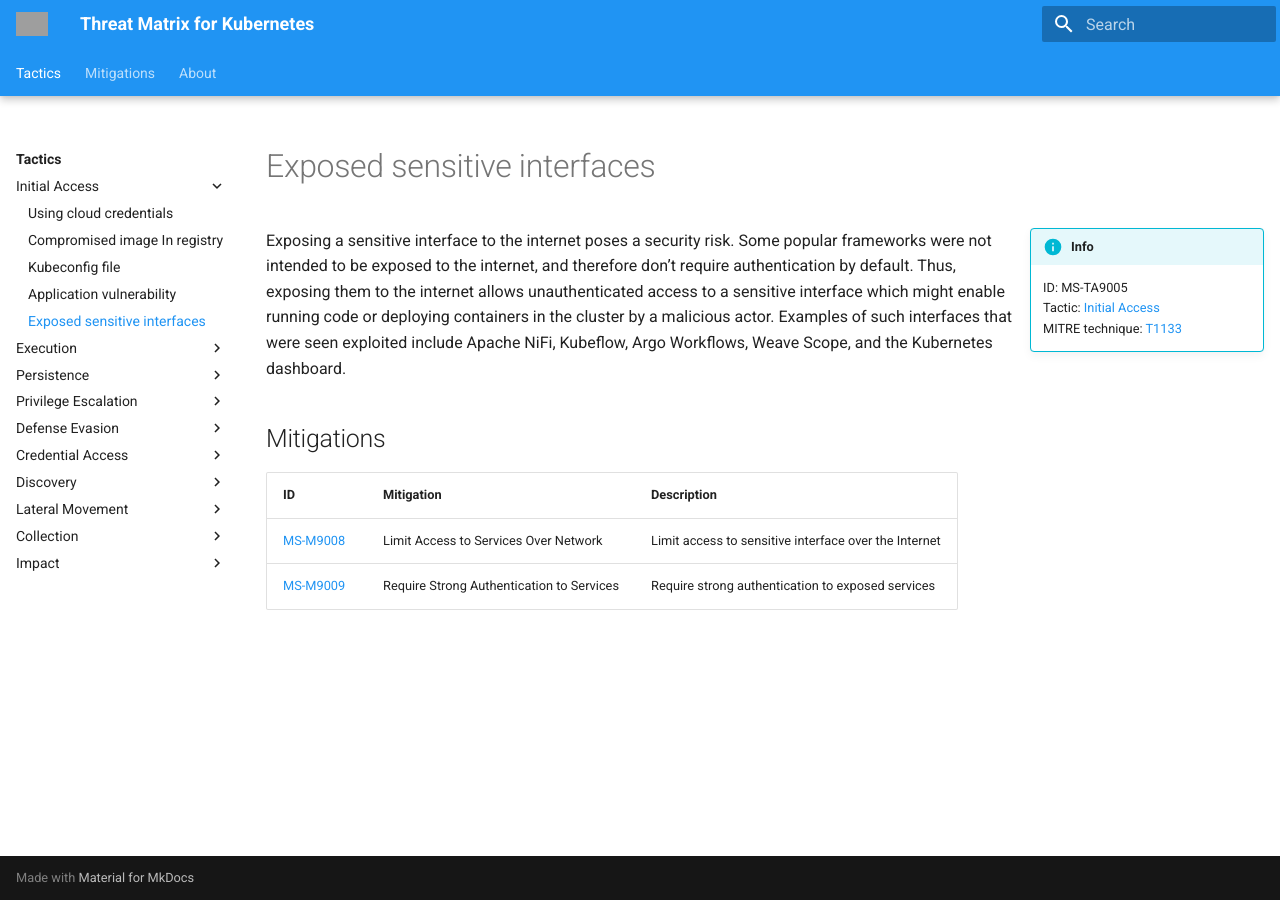
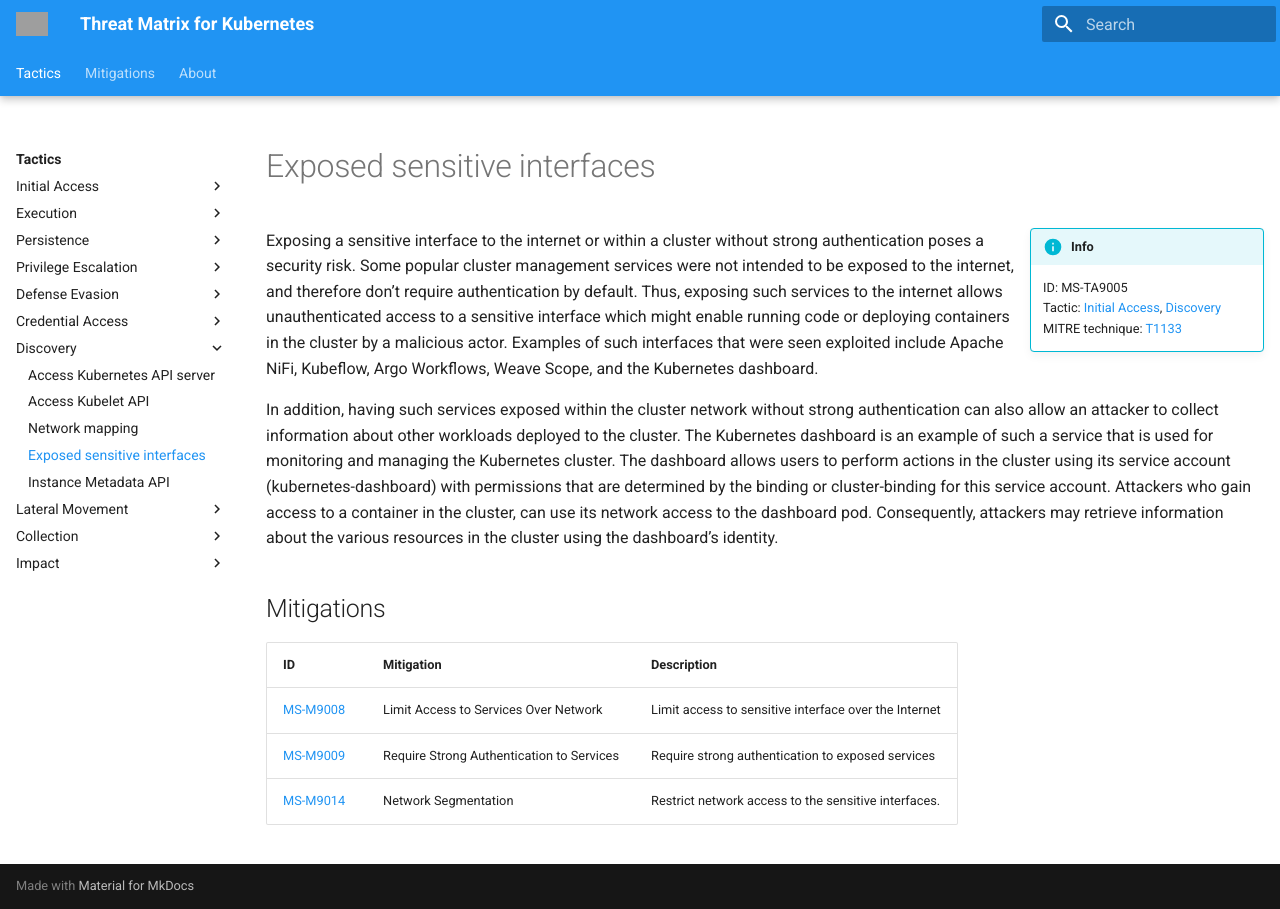
Before and after one commit to microsoft/Threat-Matrix-for-Kubernetes, an MkDocs documentation site: the page built from docs/techniques/Exposed sensitive interfaces.md, in a window 1280 px wide. Built offline with MkDocs 1.6.1 and Material for MkDocs 9.7.7, drawn with Linux system fonts in a browser that asks for light colours; grey boxes are pictures that could not be loaded.

Commit message:
replace exposed k8s dashboard with exposed sensitive services (#17)

```diff
--- a/docs/techniques/Exposed sensitive interfaces.md
+++ b/docs/techniques/Exposed sensitive interfaces.md
@@ -8,10 +8,14 @@ hide:
 
 !!! info inline end
     ID: MS-TA9005<br>
-    Tactic: [Initial Access](../tactics/InitialAccess/index.md) <br>
+    Tactic: [Initial Access](../tactics/InitialAccess/index.md), [Discovery](../tactics/Discovery/index.md) <br>
     MITRE technique: [T1133](https://attack.mitre.org/techniques/T1133/)
 
-Exposing a sensitive interface to the internet poses a security risk. Some popular frameworks were not intended to be exposed to the internet, and therefore don’t require authentication by default. Thus, exposing them to the internet allows unauthenticated access to a sensitive interface which might enable running code or deploying containers in the cluster by a malicious actor. Examples of such interfaces that were seen exploited include Apache NiFi, Kubeflow, Argo Workflows, Weave Scope, and the Kubernetes dashboard.
+Exposing a sensitive interface to the internet or within a cluster without strong authentication poses a security risk. Some popular cluster management services were not intended to be exposed to the internet, and therefore don’t require authentication by default. Thus, exposing such services to the internet allows unauthenticated access to a sensitive interface which might enable running code or deploying containers in the cluster by a malicious actor. Examples of such interfaces that were seen exploited include Apache NiFi, Kubeflow, Argo Workflows, Weave Scope, and the Kubernetes dashboard.
+
+In addition, having such services exposed within the cluster network without strong authentication can also allow an attacker to collect information about other workloads deployed to the cluster.
+The Kubernetes dashboard is an example of such a service that is used for monitoring and managing the Kubernetes cluster. The dashboard allows users to perform actions in the cluster using its service account (kubernetes-dashboard) with permissions that are determined by the binding or cluster-binding for this service account. Attackers who gain access to a container in the cluster, can use its network access to the dashboard pod. Consequently, attackers may retrieve information about the various resources in the cluster using the dashboard’s identity.
+
 
 ## Mitigations
 
@@ -19,3 +23,4 @@ Exposing a sensitive interface to the internet poses a security risk. Some popul
 |--|----------|-----------|
 |[MS-M9008](../mitigations/MS-M9008%20Limit%20Access%20to%20Services%20Over%20Network.md)|Limit Access to Services Over Network|Limit access to sensitive interface over the Internet|
 |[MS-M9009](../mitigations/MS-M9009%20Require%20Strong%20Authentication%20to%20Services.md)|Require Strong Authentication to Services|Require strong authentication to exposed services|
+|[MS-M9014](../mitigations/MS-M9014%20Network%20Segmentation.md)|Network Segmentation|Restrict network access to the sensitive interfaces.|
--- a/mkdocs.yml
+++ b/mkdocs.yml
@@ -71,7 +71,7 @@ nav:
       - Access Kubernetes API server: 'techniques/Access the K8S API server.md'
       - Access Kubelet API: 'techniques/Access Kubelet API.md'
       - Network mapping: 'techniques/Network mapping.md'
-      - Access Kubernetes dashboard: 'techniques/Access Kubernetes dasbhoard.md'
+      - Exposed sensitive interfaces: 'techniques/Exposed sensitive interfaces.md'
       - Instance Metadata API: 'techniques/Instance Metadata API.md'
     - Lateral Movement:
       - 'tactics/LateralMovement/index.md'
```
Also changed, not shown: docs/index.md (+1 -1 lines), docs/mitigations/MS-M9008 Limit Access to Services Over Network.md (+0 -1 lines), docs/mitigations/MS-M9014 Network Segmentation.md (+1 -1 lines), docs/tactics/Discovery/index.md (+1 -1 lines), docs/techniques/Access Kubernetes dasbhoard.md (deleted, +0 -21 lines).
